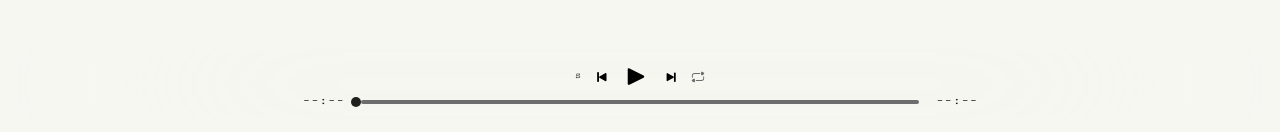
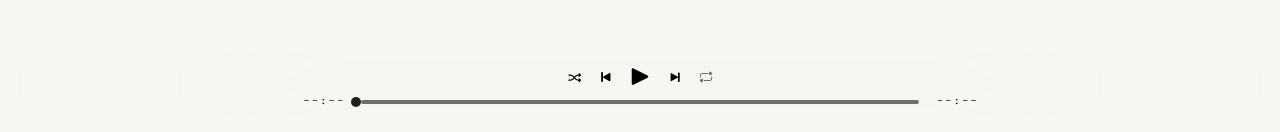
Before and after one commit to jimmydagumjr/catharsis, a React (Vite) app: page /music in a window 1280 px wide. Shown: the part 665-797 px from the top of the page. Built offline with nearby package versions, Linux system fonts and the light colour scheme.

Commit message:
added shuffle button

```diff
--- a/src/assets/css/AudioPlayer.scss
+++ b/src/assets/css/AudioPlayer.scss
@@ -158,7 +158,7 @@ $rhap_font-family: "Courier" !default;
   display: flex;
   flex: 1 0 auto;
   align-items: center;
-  margin-right: 6px;
+  margin-right: 1rem;
 }
 
 .rhap_repeat-button {
@@ -166,7 +166,7 @@ $rhap_font-family: "Courier" !default;
   width: 1.4rem;
   height: 1.4rem;
   color: $rhap_theme-color;
-  margin-left: 6px;
+  margin-left: 1rem;
 }
 
 .rhap_main-controls {
--- a/src/assets/css/MusicPlayer.module.css
+++ b/src/assets/css/MusicPlayer.module.css
@@ -28,4 +28,10 @@ button, input[type="submit"], input[type="reset"] {
 	font: inherit;
 	cursor: pointer;
 	outline: inherit;
+    margin: 0;
+    appearance: none;
+    line-height: 1;
+    box-sizing: border-box;
+    vertical-align: middle;
+    height: 1.4rem;
 }
--- a/src/components/MusicPlayer.jsx
+++ b/src/components/MusicPlayer.jsx
@@ -5,6 +5,9 @@ import './../assets/css/AudioPlayer.scss'
 import customIcons from "./../assets/svgs/CustomIcons.jsx"
 
 const MusicPlayer = () => {
+    const onClick = () => {
+        console.log("shuffle clicked");
+    }
     return (
         <div className={MusicPlayerCSS.playerContainer}>
             <div className={MusicPlayerCSS.playerFilter}>
@@ -17,9 +20,7 @@ const MusicPlayer = () => {
                     showDownloadProgress={false}
                     customAdditionalControls={
                         [
-                            <button>
-                                s
-                            </button>
+                            <ShuffleButton key="shuffle" onClick={onClick} />
                         ]
                     }
                     customProgressBarSection={
@@ -61,6 +62,31 @@ class CustomAudioPlayer extends React.Component {
     }
 }
 
+const ShuffleButton = ({ onClick }) => {
+    return (
+        <button onClick={onClick}>
+            <svg width="1.4rem" height="1.4rem" viewBox="0 0 22 22" xmlns="http://www.w3.org/2000/svg">
+                <path
+                    d="M3 8h2.28a6 6 0 0 1 4.51 2.05L13.21 14a6 6 0 0 0 4.51 2H21"
+                    style={{ fill: 'none', stroke: '#000', strokeLinecap: 'round', strokeLinejoin: 'round', strokeWidth: 2 }}
+                />
+                <path
+                    style={{ fill: 'none', stroke: '#000', strokeLinecap: 'round', strokeLinejoin: 'round', strokeWidth: 2 }}
+                    d="m19 14 2 2-2 2"
+                />
+                <path
+                    style={{ fill: 'none', stroke: '#000', strokeLinecap: 'round', strokeLinejoin: 'round', strokeWidth: 2 }}
+                    d="M21 8h-3.28a6 6 0 0 0-4.51 2.05L9.79 14a6 6 0 0 1-4.51 2H3"
+                />
+                <path
+                    style={{ fill: 'none', stroke: '#000', strokeLinecap: 'round', strokeLinejoin: 'round', strokeWidth: 2 }}
+                    d="m19 6 2 2-2 2"
+                />
+            </svg>
+        </button>
+    )
+}
+
 
 
 export default MusicPlayer
--- a/src/components/PageAnimations.jsx
+++ b/src/components/PageAnimations.jsx
@@ -9,7 +9,7 @@ const Page = ({ children, pageKey }) => (
          filter: "blur(5px) brightness(1.5)",
          transition: {
             type: "tween",
-            duration: 0.3
+            duration: 0.2
          }
       }}
    >
```
